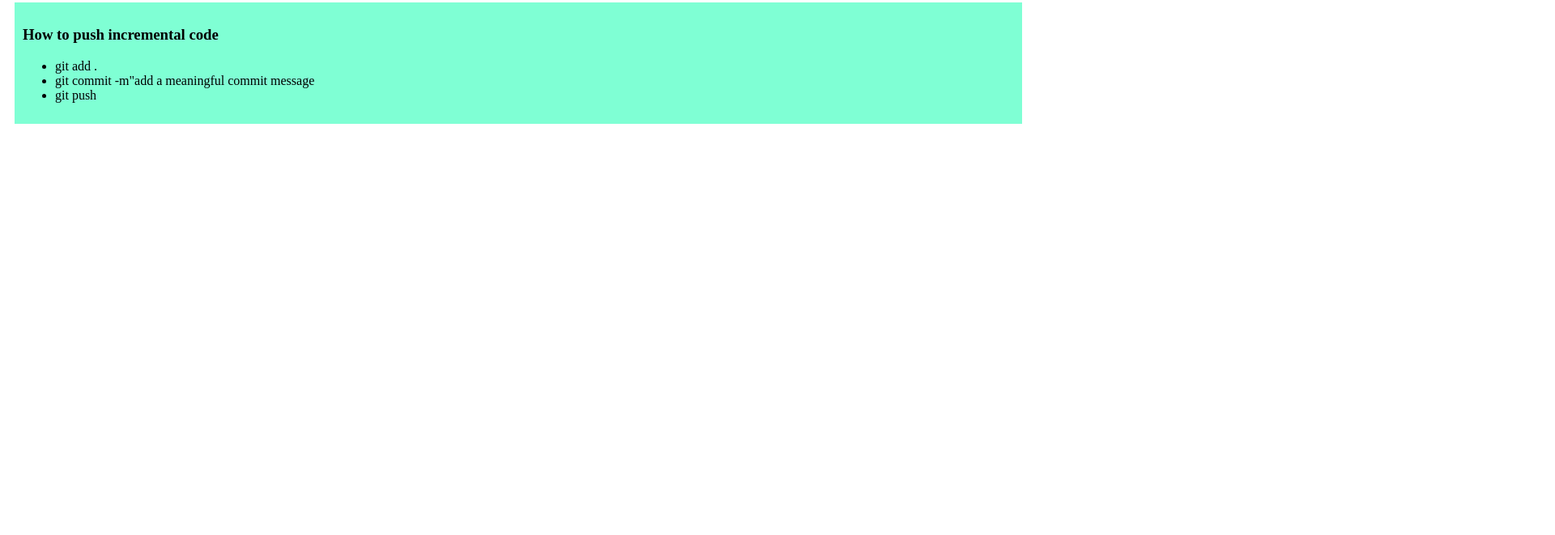
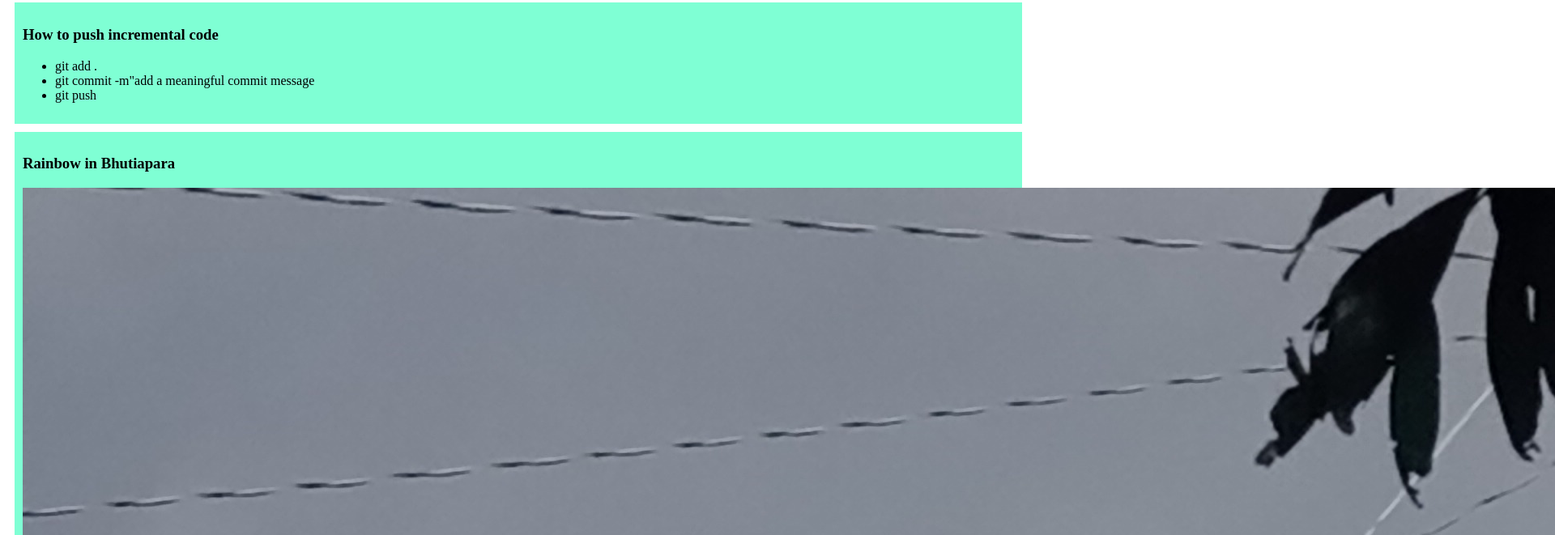
Before and after one commit to AyonSnal/my-simple-website, a plain HTML site: page index.html in a window 1280 px wide. Shown: the part 485-1146 px from the top of the page at 81% size, 1920 px wide, since content can reach past the window. Before the commit the page ends 800 px from the top, so only its background shows below. Drawn offline with Linux system fonts and the light colour scheme.

Commit message:
added rainbow in bhutiapara

```diff
--- a/index.html
+++ b/index.html
@@ -48,5 +48,9 @@
             <li>git push</li>
         </ul>
     </div>
+    <div>
+        <h3>Rainbow in Bhutiapara</h3>
+        <img src="images/20221012_144243974.jpg" alt="">
+    </div>
 </body>
 </html>
```
Also changed, not shown: images/20221012_144243974.jpg (added).
